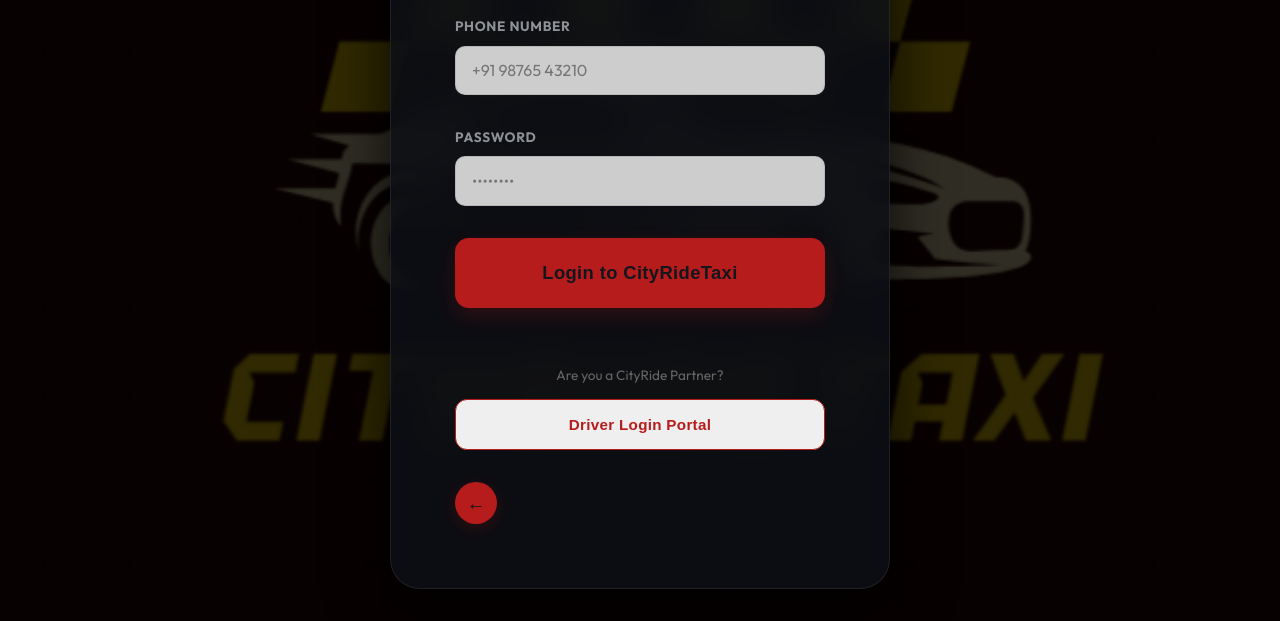
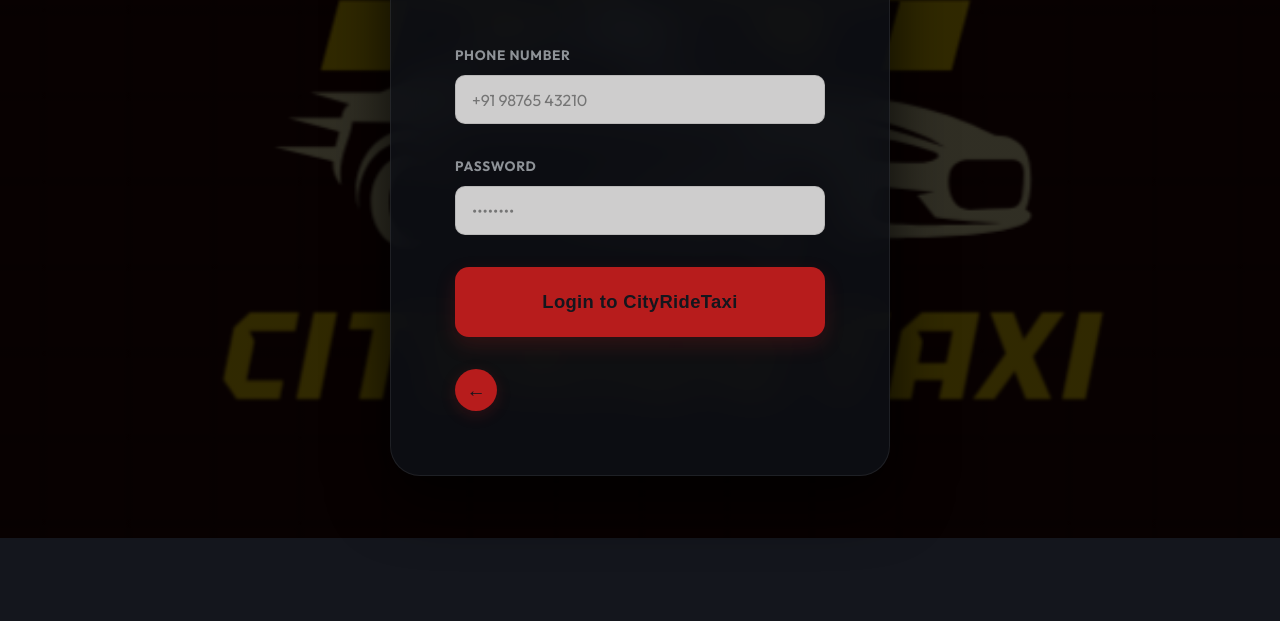
Before and after one commit to cityride558-pixel/cityride, a website: page public/auth.html in a window 1280 px wide. Shown: the part 262-883 px from the top of the page. After the commit the page ends 800 px from the top, so only its background shows below. Drawn offline with Linux system fonts and the light colour scheme.

Commit message:
Update auth.html

```diff
--- a/public/auth.html
+++ b/public/auth.html
@@ -4,7 +4,7 @@
 <head>
     <meta charset="UTF-8">
     <meta name="viewport" content="width=device-width, initial-scale=1.0">
-    <title>CityRideTaxi | Premium Access</title>
+    <title>CityRideTaxi | Authentication </title>
     <link rel="icon" type="image/png" href="logo.png">
     <link rel="preconnect" href="https://fonts.googleapis.com">
     <link rel="preconnect" href="https://fonts.gstatic.com" crossorigin>
@@ -174,10 +174,6 @@
                 </div>
                 <button type="submit" class="btn btn-primary btn-large">Login to CityRideTaxi</button>
 
-                <div style="margin-top: 2rem; padding-top: 1.5rem; border-top: 1px dashed rgba(0,0,0,0.1); text-align: center;">
-                    <p style="font-size: 0.85rem; color: #666; margin-bottom: 0.8rem;">Are you a CityRide Partner?</p>
-                    <button type="button" class="btn" style="width: 100%; border: 1px solid var(--primary-red); color: var(--primary-red); font-weight: 700;" onclick="window.location.href='/driver-login'">Driver Login Portal</button>
-                </div>
             </form>
 
             <!-- Register Form (Passenger Only) -->
```
